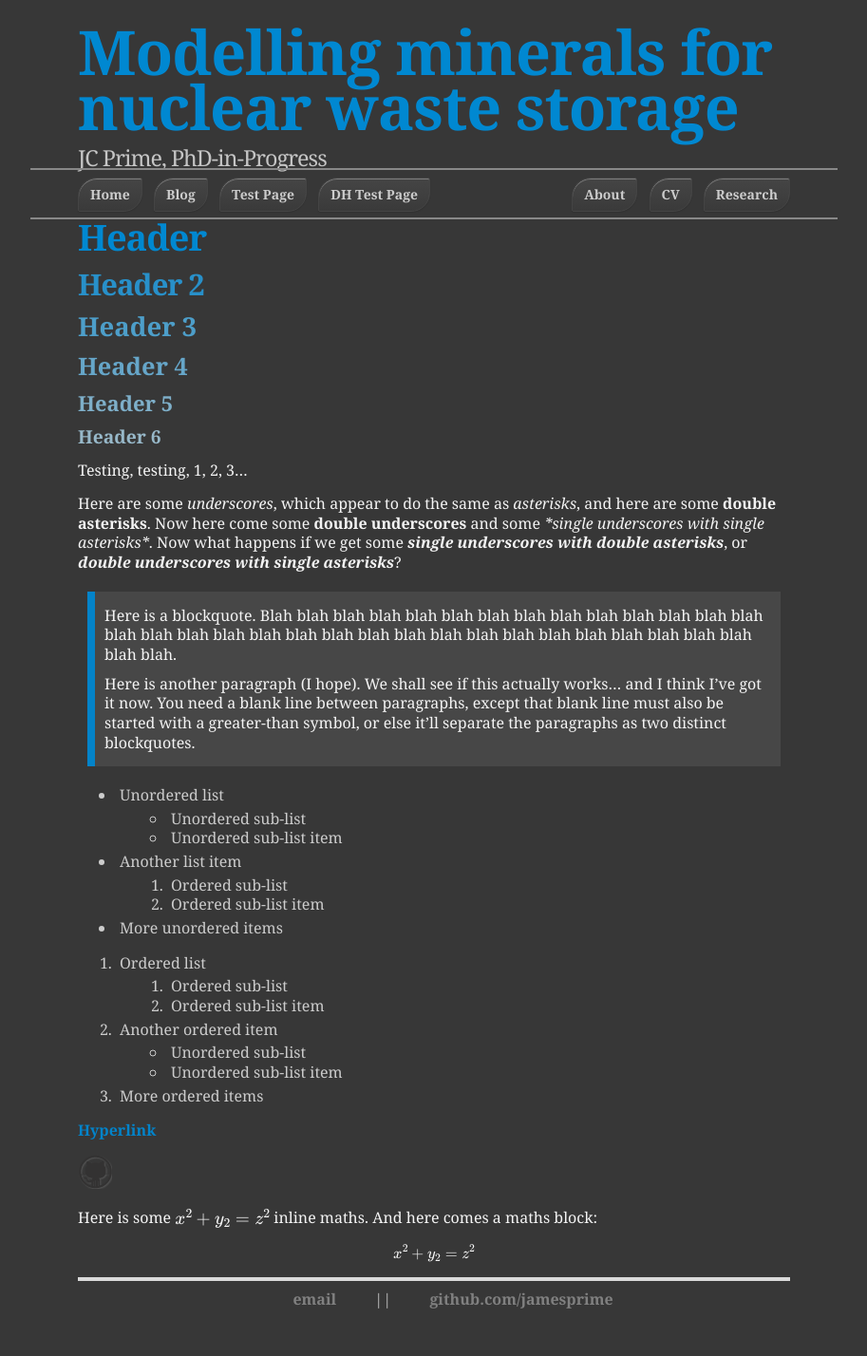
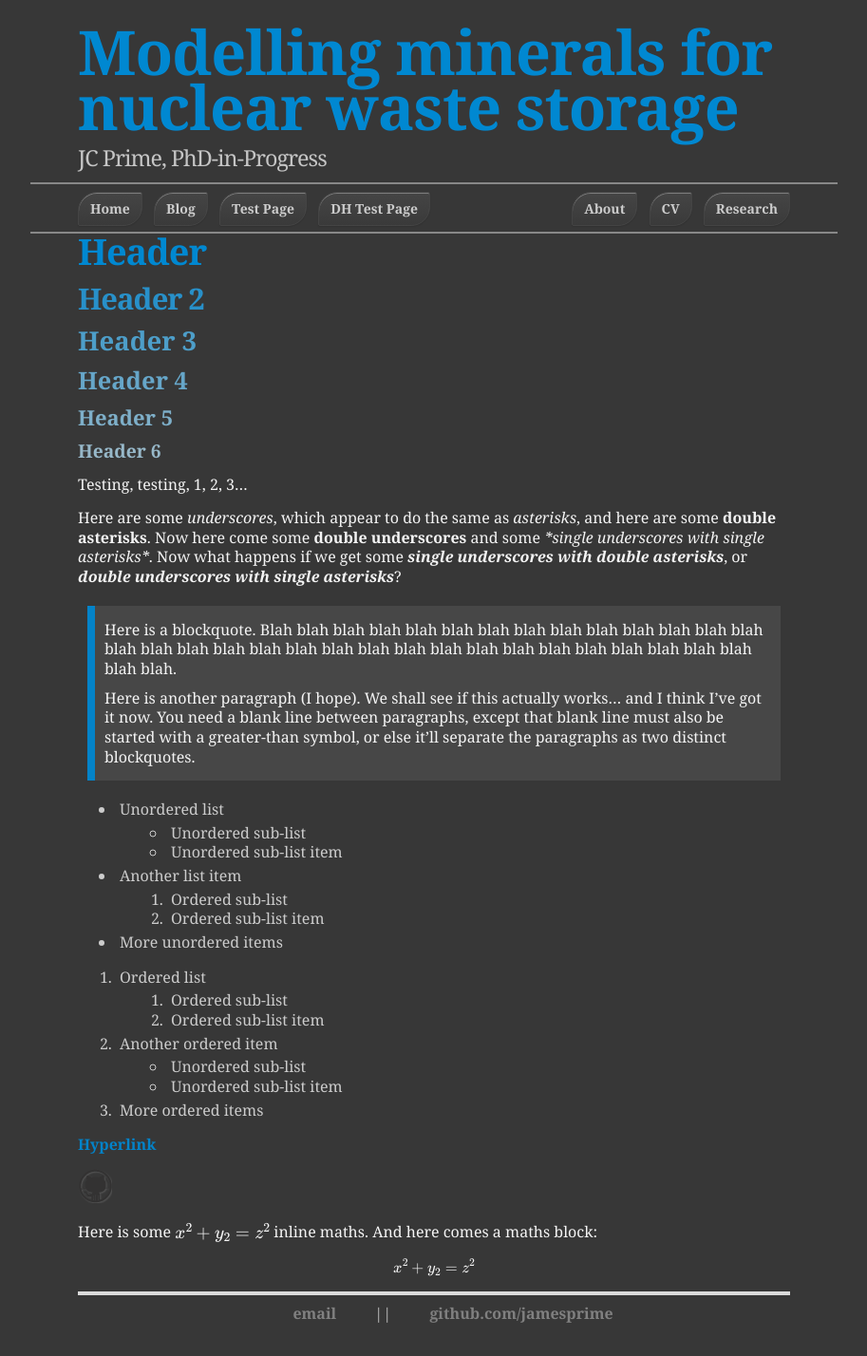
Before and after one commit to jamesprime/jamesprime.github.io, a Jekyll site: the page built from _pages/dhtest/index.md, in a window 1280 px wide. Shown: the whole page at 95% size, without its empty margins (183-1096 px from the left). Built offline with Jekyll 4.4.1, drawn with Linux system fonts in a browser that asks for light colours; nearby versions of some CDN libraries; formulas are drawn with MathJax 3.

Commit message:
Updated /_sass/uberduper.scss
Changed header h2 margin:0 auto to 0 auto 15px auto, as a further test

```diff
--- a/_sass/uberduper.scss
+++ b/_sass/uberduper.scss
@@ -192,7 +192,7 @@ header {
         font-size: 1.7em;
         font-weight: 200;
         letter-spacing: -1px;
-        margin: 0 auto;
+        margin: 0 auto 15px auto;
     }
 }
 
```
